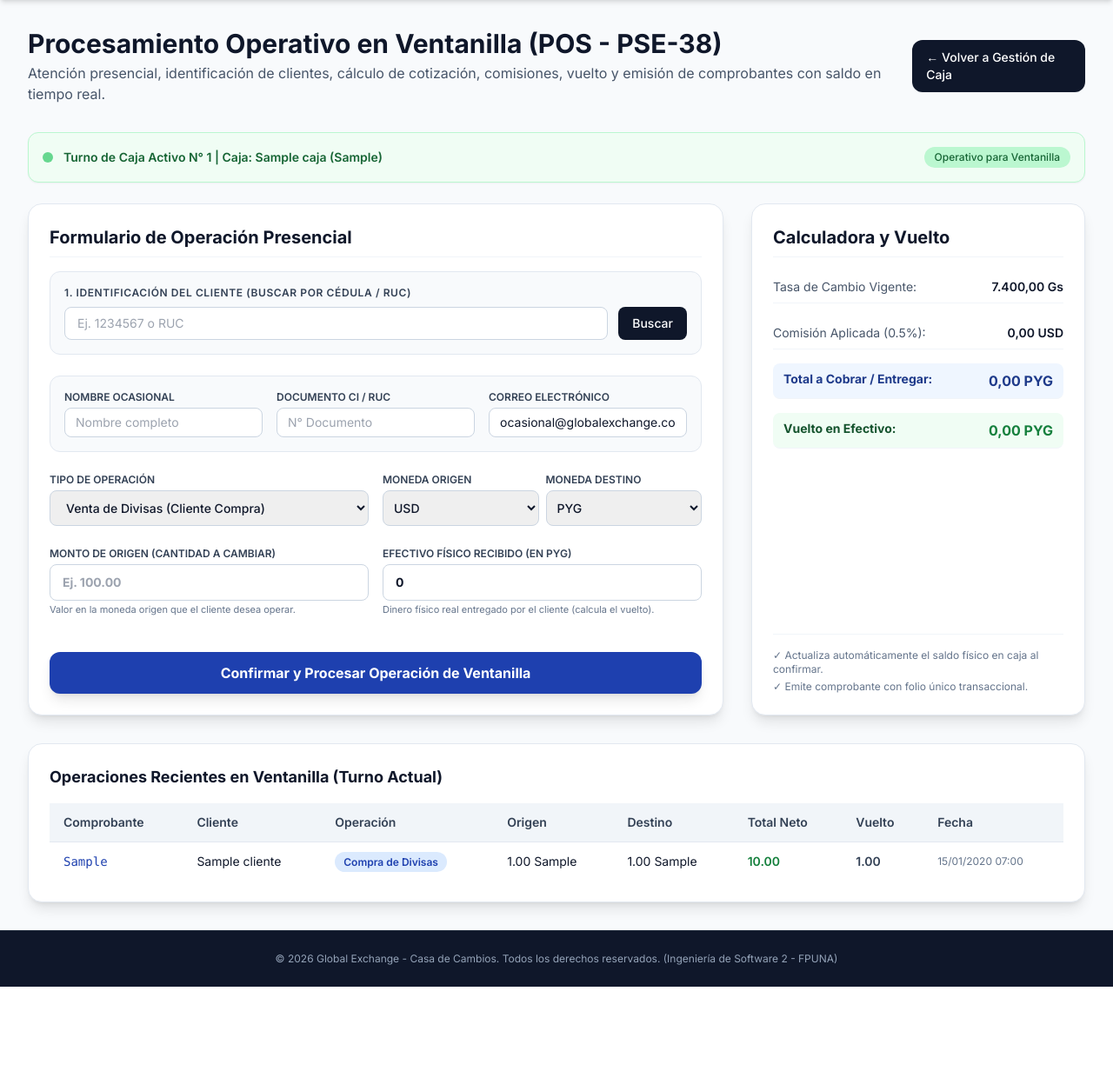
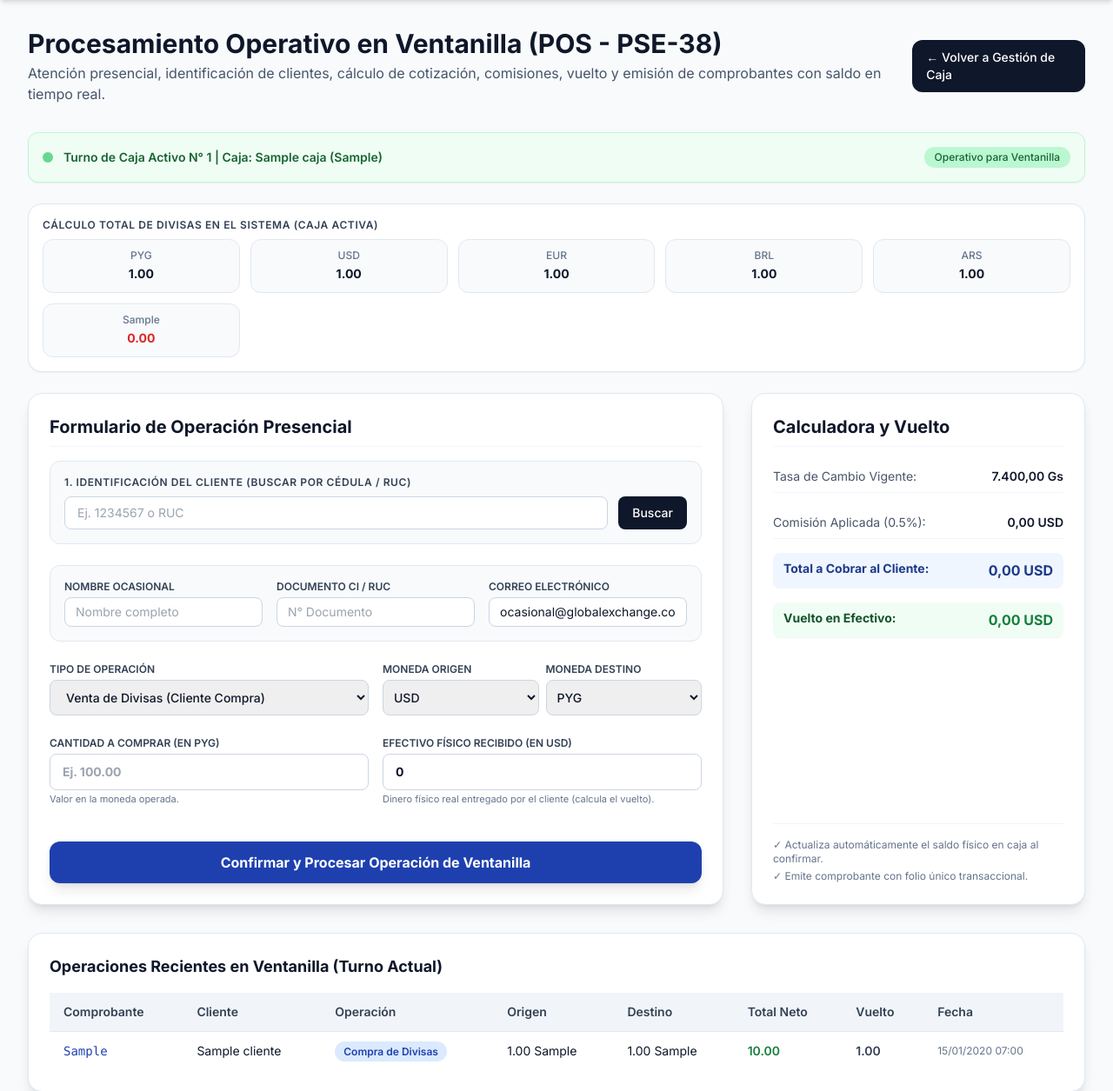
Before and after one commit to Adan02F/IS2_Global_Exchange_E05, a Django app: page /caja/ventanilla/ in a window 1280 px wide. Shown: the part 64-1319 px from the top of the page at 87% size. Before the commit the page ends 1199 px from the top, so only its background shows below. Run offline with Django 5.2, Linux system fonts and the light colour scheme; a user stored in the database is signed in; tables that the repository leaves empty hold one stand-in row (values such as "Sample post"); a database or web service that is not in the repository returns one stand-in record (values such as "Sample title"); data that the repository does not hold is empty; some libraries are stand-ins or nearby versions.

Commit message:
Actualizacion de modelos, vistas y plantillas para turnos y ventanilla POS

```diff
--- a/caja/templates/caja/ventanilla_pos.html
+++ b/caja/templates/caja/ventanilla_pos.html
@@ -22,7 +22,7 @@
             const tipoOp = document.getElementById('tipo_operacion').value;
             const monedaOrigen = document.getElementById('moneda_origen').value;
             const monedaDestino = document.getElementById('moneda_destino').value;
-            const montoOrigen = parseFloat(document.getElementById('monto_origen').value) || 0;
+            const montoInput = parseFloat(document.getElementById('monto_origen').value) || 0;
             const efectivoRecibido = parseFloat(document.getElementById('efectivo_recibido').value) || 0;
 
             function getRate(cur) {
@@ -60,14 +60,34 @@
             let tasaStdOrigen = getStandardRate(monedaOrigen);
             let tasaStdDestino = getStandardRate(monedaDestino);
 
-            let valorPyg = (monedaOrigen === 'PYG') ? montoOrigen : (montoOrigen * tasaOrigen);
-            let comision = montoOrigen * 0.005; // 0.5%
-            let comisionPyg = (monedaOrigen === 'PYG') ? comision : (comision * tasaOrigen);
+            let montoOrigen = 0;
+            let montoDestino = 0;
+            let comision = 0;
+            let displayTotal = 0;
+            let displayTotalCur = '';
 
-            let netoPyg = (tipoOp === 'COMPRA') ? (valorPyg - comisionPyg) : (valorPyg + comisionPyg);
-            let montoDestino = (monedaDestino === 'PYG') ? netoPyg : (netoPyg / tasaDestino);
+            if (tipoOp === 'COMPRA') {
+                montoOrigen = montoInput;
+                let valorPyg = (monedaOrigen === 'PYG') ? montoOrigen : (montoOrigen * tasaOrigen);
+                comision = montoOrigen * 0.005;
+                let comisionPyg = (monedaOrigen === 'PYG') ? comision : (comision * tasaOrigen);
+                let netoPyg = valorPyg - comisionPyg;
+                montoDestino = (monedaDestino === 'PYG') ? netoPyg : (netoPyg / tasaDestino);
+                displayTotal = montoDestino;
+                displayTotalCur = monedaDestino;
+            } else {
+                // VENTA: montoInput es la cantidad que el cliente quiere comprar (montoDestino)
+                montoDestino = montoInput;
+                let netoPyg = (monedaDestino === 'PYG') ? montoDestino : (montoDestino * tasaDestino);
+                let valorPyg = netoPyg / 1.005;
+                let comisionPyg = netoPyg - valorPyg;
+                comision = (monedaOrigen === 'PYG') ? comisionPyg : (comisionPyg / tasaOrigen);
+                montoOrigen = (monedaOrigen === 'PYG') ? valorPyg : (valorPyg / tasaOrigen);
+                displayTotal = montoOrigen;
+                displayTotalCur = monedaOrigen;
+            }
 
-            let vuelto = efectivoRecibido > montoDestino ? efectivoRecibido - montoDestino : 0;
+            let vuelto = efectivoRecibido > montoOrigen ? efectivoRecibido - montoOrigen : 0;
 
             const tasaMostrada = (monedaOrigen !== 'PYG' ? tasaOrigen : tasaDestino);
             const tasaStdMostrada = (monedaOrigen !== 'PYG' ? tasaStdOrigen : tasaStdDestino);
@@ -77,8 +97,8 @@
             }
             document.getElementById('res-tasa').innerText = tasaTexto;
             document.getElementById('res-comision').innerText = comision.toLocaleString('es-PY', { minimumFractionDigits: 2 }) + ' ' + monedaOrigen;
-            document.getElementById('res-total').innerText = montoDestino.toLocaleString('es-PY', { minimumFractionDigits: 2 }) + ' ' + monedaDestino;
-            document.getElementById('res-vuelto').innerText = vuelto.toLocaleString('es-PY', { minimumFractionDigits: 2 }) + ' ' + monedaDestino;
+            document.getElementById('res-total').innerText = displayTotal.toLocaleString('es-PY', { minimumFractionDigits: 2 }) + ' ' + displayTotalCur;
+            document.getElementById('res-vuelto').innerText = vuelto.toLocaleString('es-PY', { minimumFractionDigits: 2 }) + ' ' + monedaOrigen;
 
             const badgeBeneficio = document.getElementById('badge-beneficio');
             if (badgeBeneficio) {
@@ -92,17 +112,21 @@
 
             const secEfectivo = document.getElementById('seccion-efectivo-recibido');
             const filaVuelto = document.getElementById('fila-vuelto');
+            const lblMonto = document.getElementById('label-monto-origen');
+            const lblTotal = document.getElementById('res-total-label');
+            const lblEfectivo = document.getElementById('label-efectivo-recibido');
+
             if (tipoOp === 'COMPRA') {
                 if (secEfectivo) secEfectivo.classList.add('hidden');
                 if (filaVuelto) filaVuelto.classList.add('hidden');
+                if (lblMonto) lblMonto.innerText = `Monto a Vender (en ${monedaOrigen})`;
+                if (lblTotal) lblTotal.innerText = `Total a Entregar al Cliente:`;
             } else {
                 if (secEfectivo) secEfectivo.classList.remove('hidden');
                 if (filaVuelto) filaVuelto.classList.remove('hidden');
-            }
-
-            const lblEfectivo = document.getElementById('label-efectivo-recibido');
-            if (lblEfectivo) {
-                lblEfectivo.innerText = `Efectivo Físico Recibido (en ${monedaDestino})`;
+                if (lblMonto) lblMonto.innerText = `Cantidad a Comprar (en ${monedaDestino})`;
+                if (lblTotal) lblTotal.innerText = `Total a Cobrar al Cliente:`;
+                if (lblEfectivo) lblEfectivo.innerText = `Efectivo Físico Recibido (en ${monedaOrigen})`;
             }
         }
 
@@ -190,6 +214,19 @@
                 <span class="text-xs bg-green-200 text-green-800 px-3 py-1 rounded-full font-medium">Operativo para Ventanilla</span>
             </div>
 
+            <!-- Saldos Actuales por Divisa en Caja -->
+            <div class="mb-6 bg-white rounded-2xl shadow-sm border border-slate-200 p-4">
+                <h3 class="text-xs font-semibold text-slate-700 uppercase tracking-wider mb-2">Cálculo Total de Divisas en el Sistema (Caja Activa)</h3>
+                <div class="grid grid-cols-2 sm:grid-cols-5 gap-3">
+                    {% for cur, saldo in saldos_actuales.items %}
+                        <div class="bg-slate-50 p-2.5 rounded-xl border border-slate-200 text-center">
+                            <span class="text-xs text-slate-500 font-medium block">{{ cur }}</span>
+                            <strong class="text-sm font-bold {% if saldo > 0 %}text-slate-900{% else %}text-red-600{% endif %}">{{ saldo|floatformat:2 }}</strong>
+                        </div>
+                    {% endfor %}
+                </div>
+            </div>
+
             <!-- POS Grid -->
             <div class="grid grid-cols-1 lg:grid-cols-3 gap-8">
                 <!-- Formulario POS de Ventanilla -->
@@ -270,9 +307,9 @@
 
                         <div class="grid grid-cols-1 sm:grid-cols-2 gap-4">
                             <div>
-                                <label class="block text-xs font-semibold text-slate-700 uppercase mb-1">Monto de Origen (Cantidad a Cambiar)</label>
+                                <label id="label-monto-origen" class="block text-xs font-semibold text-slate-700 uppercase mb-1">Monto de Origen (Cantidad a Cambiar)</label>
                                 <input type="number" step="0.01" id="monto_origen" name="monto_origen" required placeholder="Ej. 100.00" class="w-full px-3.5 py-2.5 border border-slate-300 rounded-lg text-sm font-bold focus:ring-2 focus:ring-blue-600 focus:outline-none">
-                                <span class="text-[11px] text-slate-500 mt-0.5 block">Valor en la moneda origen que el cliente desea operar.</span>
+                                <span class="text-[11px] text-slate-500 mt-0.5 block">Valor en la moneda operada.</span>
                             </div>
                             <div id="seccion-efectivo-recibido">
                                 <label id="label-efectivo-recibido" class="block text-xs font-semibold text-slate-700 uppercase mb-1">Efectivo Físico Recibido (en PYG)</label>
@@ -306,7 +343,7 @@
                                 <strong id="res-comision" class="text-slate-900 font-semibold">0.00 Gs</strong>
                             </div>
                             <div class="flex justify-between py-2 border-b border-slate-100 bg-blue-50 px-3 rounded-lg">
-                                <span class="text-blue-900 font-bold">Total a Cobrar / Entregar:</span>
+                                <span id="res-total-label" class="text-blue-900 font-bold">Total a Cobrar / Entregar:</span>
                                 <strong id="res-total" class="text-blue-900 font-extrabold text-base">0.00 Gs</strong>
                             </div>
                             <div id="fila-vuelto" class="flex justify-between py-2 border-b border-slate-100 bg-green-50 px-3 rounded-lg">
--- a/caja/views.py
+++ b/caja/views.py
@@ -13,7 +13,8 @@ import csv
 from .models import (
     Caja, TurnoCaja, DenominacionDivisa, DesgloseEfectivoCaja,
     DetalleDesgloseBillete, ArqueoCaja, BitacoraArqueo, OperacionVentanilla,
-    verificar_turno_activo, inicializar_denominaciones_default, procesar_arqueo_cierre
+    verificar_turno_activo, inicializar_denominaciones_default, procesar_arqueo_cierre,
+    calcular_saldos_actuales_turno
 )
 from authentication.models import UserProfile, Cliente
 from gestion_clientes.views import get_user_interface_context
@@ -352,6 +353,28 @@ def detalle_turno_operaciones_view(request, turno_id):
     acumulado_compras_pyg = sum([op.total_pyg for op in all_ops if op.tx_type == 'COMPRA' and hasattr(op, 'total_pyg') and op.total_pyg], Decimal('0.00'))
     acumulado_ventas_pyg = sum([op.total_pyg for op in all_ops if op.tx_type == 'VENTA' and hasattr(op, 'total_pyg') and op.total_pyg], Decimal('0.00'))
 
+    divisas_list = ['PYG', 'USD', 'EUR', 'BRL', 'ARS']
+    saldos_actuales = calcular_saldos_actuales_turno(turno)
+
+    resumen_divisas = []
+    for cur in divisas_list:
+        saldo_inicial = getattr(turno, f'saldo_inicial_{cur.lower()}', Decimal('0.00')) or Decimal('0.00')
+        desgloses_cur = turno.desgloses_efectivo.filter(divisa=cur)
+        ingresos = sum([d.monto_total for d in desgloses_cur.filter(tipo_operacion='INGRESO')], Decimal('0.00'))
+        egresos = sum([d.monto_total for d in desgloses_cur.filter(tipo_operacion='SALIDA')], Decimal('0.00'))
+        neto = ingresos - egresos
+        saldo_actual = saldos_actuales.get(cur, saldo_inicial + neto)
+
+        if saldo_inicial > 0 or ingresos > 0 or egresos > 0 or saldo_actual > 0:
+            resumen_divisas.append({
+                'divisa': cur,
+                'saldo_inicial': saldo_inicial,
+                'ingresos': ingresos,
+                'egresos': egresos,
+                'neto': neto,
+                'saldo_actual': saldo_actual
+            })
+
     if export_format == 'excel':
         response = HttpResponse(content_type='text/csv; charset=utf-8')
         response['Content-Disposition'] = f'attachment; filename="planilla_turno_{turno.id}.csv"'
@@ -392,6 +415,7 @@ def detalle_turno_operaciones_view(request, turno_id):
         'total_ventas_count': total_ventas_count,
         'acumulado_compras_pyg': acumulado_compras_pyg,
         'acumulado_ventas_pyg': acumulado_ventas_pyg,
+        'resumen_divisas': resumen_divisas,
         'tx_type': tx_type_filter,
         'search_query': search_query,
         'now': timezone.now(),
@@ -446,9 +470,11 @@ def ventanilla_pos_view(request):
                 category_name = 'Corporativo'
 
     operaciones_recientes = OperacionVentanilla.objects.filter(cajero=request.user).order_by('-fecha')[:10]
+    saldos_actuales = calcular_saldos_actuales_turno(turno_activo) if turno_activo else {}
 
     context = {
         'turno_activo': turno_activo,
+        'saldos_actuales': saldos_actuales,
         'tasas': tasas,
         'clientes': clientes,
         'cliente_encontrado': cliente_encontrado,
@@ -486,7 +512,7 @@ def procesar_ventanilla_view(request):
         tipo_operacion = request.POST.get('tipo_operacion', 'COMPRA')
         moneda_origen = request.POST.get('moneda_origen', 'USD')
         moneda_destino = request.POST.get('moneda_destino', 'PYG')
-        monto_origen = Decimal(request.POST.get('monto_origen') or '0')
+        monto_input = Decimal(request.POST.get('monto_origen') or '0')
         efectivo_recibido = Decimal(request.POST.get('efectivo_recibido') or '0')
 
         cliente_id = request.POST.get('cliente_id')
@@ -508,8 +534,8 @@ def procesar_ventanilla_view(request):
                 }
             )
 
-        if monto_origen <= 0:
-            messages.error(request, "El monto de origen debe ser mayor a cero.")
+        if monto_input <= 0:
+            messages.error(request, "El monto debe ser mayor a cero.")
             return redirect('caja:ventanilla_pos')
 
         # Resolver beneficio por categoría del cliente (VIP / Corporativo)
@@ -559,16 +585,37 @@ def procesar_ventanilla_view(request):
         std_origen = get_standard_rate(moneda_origen)
         std_destino = get_standard_rate(moneda_destino)
 
-        valor_pyg = monto_origen if moneda_origen == 'PYG' else (monto_origen * tasa_origen)
-        comision = monto_origen * Decimal('0.005') # 0.5%
-        comision_pyg = comision if moneda_origen == 'PYG' else (comision * tasa_origen)
+        if tipo_operacion == 'COMPRA':
+            monto_origen = monto_input
+            valor_pyg = monto_origen if moneda_origen == 'PYG' else (monto_origen * tasa_origen)
+            comision = monto_origen * Decimal('0.005') # 0.5%
+            comision_pyg = comision if moneda_origen == 'PYG' else (comision * tasa_origen)
 
-        neto_pyg = valor_pyg - comision_pyg if tipo_operacion == 'COMPRA' else valor_pyg + comision_pyg
-        monto_destino = neto_pyg if moneda_destino == 'PYG' else (neto_pyg / tasa_destino if tasa_destino > 0 else neto_pyg)
-        tasa = tasa_origen if moneda_origen != 'PYG' else tasa_destino
-        tasa_std = std_origen if moneda_origen != 'PYG' else std_destino
-        total_a_cobrar_entregar = monto_destino
-        vuelto = efectivo_recibido - monto_destino if efectivo_recibido > monto_destino else Decimal('0.00')
+            neto_pyg = valor_pyg - comision_pyg
+            monto_destino = neto_pyg if moneda_destino == 'PYG' else (neto_pyg / tasa_destino if tasa_destino > 0 else neto_pyg)
+            tasa = tasa_origen if moneda_origen != 'PYG' else tasa_destino
+            tasa_std = std_origen if moneda_origen != 'PYG' else std_destino
+            total_a_cobrar_entregar = monto_destino
+            vuelto = Decimal('0.00')
+        else:
+            monto_destino = monto_input
+            neto_pyg = monto_destino if moneda_destino == 'PYG' else (monto_destino * tasa_destino)
+            valor_pyg = neto_pyg / Decimal('1.005')
+            comision_pyg = neto_pyg - valor_pyg
+            comision = comision_pyg if moneda_origen == 'PYG' else (comision_pyg / tasa_origen if tasa_origen > 0 else comision_pyg)
+            monto_origen = valor_pyg if moneda_origen == 'PYG' else (valor_pyg / tasa_origen if tasa_origen > 0 else valor_pyg)
+
+            tasa = tasa_origen if moneda_origen != 'PYG' else tasa_destino
+            tasa_std = std_origen if moneda_origen != 'PYG' else std_destino
+            total_a_cobrar_entregar = monto_origen
+            vuelto = efectivo_recibido - monto_origen if efectivo_recibido > monto_origen else Decimal('0.00')
+
+        # Validar saldo suficiente en caja para la moneda de salida (moneda_destino)
+        saldos_actuales = calcular_saldos_actuales_turno(turno_activo)
+        saldo_actual_salida = saldos_actuales.get(moneda_destino, Decimal('0.00'))
+        if saldo_actual_salida < monto_destino:
+            messages.error(request, f"Saldo insuficiente de {moneda_destino} en caja (Saldo actual: {saldo_actual_salida:,.2f}, Requerido: {monto_destino:,.2f}). No se puede realizar la operación.")
+            return redirect('caja:ventanilla_pos')
 
         import uuid as uuid_mod
         comprobante_num = f"TICKET-VNT-{uuid_mod.uuid4().hex[:8].upper()}"
```
Also changed, not shown: caja/models.py (+26 -0 lines), caja/templates/caja/detalle_turno_operaciones.html (+21 -9 lines).
